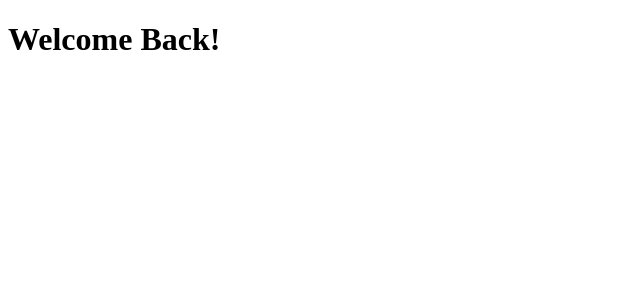
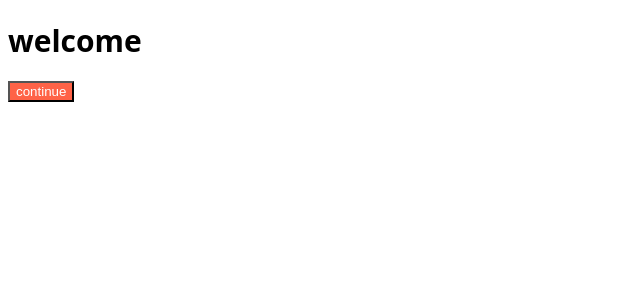
Before and after one commit to WHS95/React-project, a React (Create React App) app: page / in a window 1280 px wide. Shown: the top 300 px of the page, without its empty margins (0-640 px from the left). Built offline with nearby package versions, Linux system fonts and the light colour scheme.

Commit message:
ADD(style.css & propstype)

```diff
--- a/package.json
+++ b/package.json
@@ -6,6 +6,7 @@
     "@testing-library/jest-dom": "^5.16.5",
     "@testing-library/react": "^13.4.0",
     "@testing-library/user-event": "^13.5.0",
+    "prop-types": "^15.8.1",
     "react": "^18.2.0",
     "react-dom": "^18.2.0",
     "react-scripts": "5.0.1",
--- a/src/App.js
+++ b/src/App.js
@@ -1,7 +1,11 @@
-function App() {
+import styles from "./App.module.css";
+import Button from "./Button";
+
+function App({ title }) {
   return (
     <div>
-      <h1>Welcome Back!</h1>
+      <h1 className={styles.app}>{title}</h1>
+      <Button text={"continue"} />
     </div>
   );
 }
--- /dev/null
+++ b/src/App.module.css
@@ -0,0 +1,4 @@
+.app{
+    font-family: system-ui, -apple-system, BlinkMacSystemFont, 'Segoe UI', Roboto, Oxygen, Ubuntu, Cantarell, 'Open Sans', 'Helvetica Neue', sans-serif;
+    font-size: 30px;
+}
--- /dev/null
+++ b/src/Button.js
@@ -0,0 +1,12 @@
+import styles from "./Button.module.css";
+import PropTypes from "prop-types";
+
+function button({ text }) {
+  return <button className={styles.btn}>{text}</button>;
+}
+
+button.propTypes = {
+  text: PropTypes.string.isRequired,
+};
+
+export default button;
--- /dev/null
+++ b/src/Button.module.css
@@ -0,0 +1,4 @@
+.btn{
+    color: white;
+    background-color: tomato;
+}
--- a/src/index.js
+++ b/src/index.js
@@ -2,9 +2,10 @@ import React from "react";
 import ReactDOM from "react-dom/client";
 import App from "./App";
 
+
 const root = ReactDOM.createRoot(document.getElementById("root"));
 root.render(
   <React.StrictMode>
-    <App />
+    <App title={"welcome"} />
   </React.StrictMode>
 );
```
Also changed, not shown: 1 other file (tests, documents, lock files or other folders).
